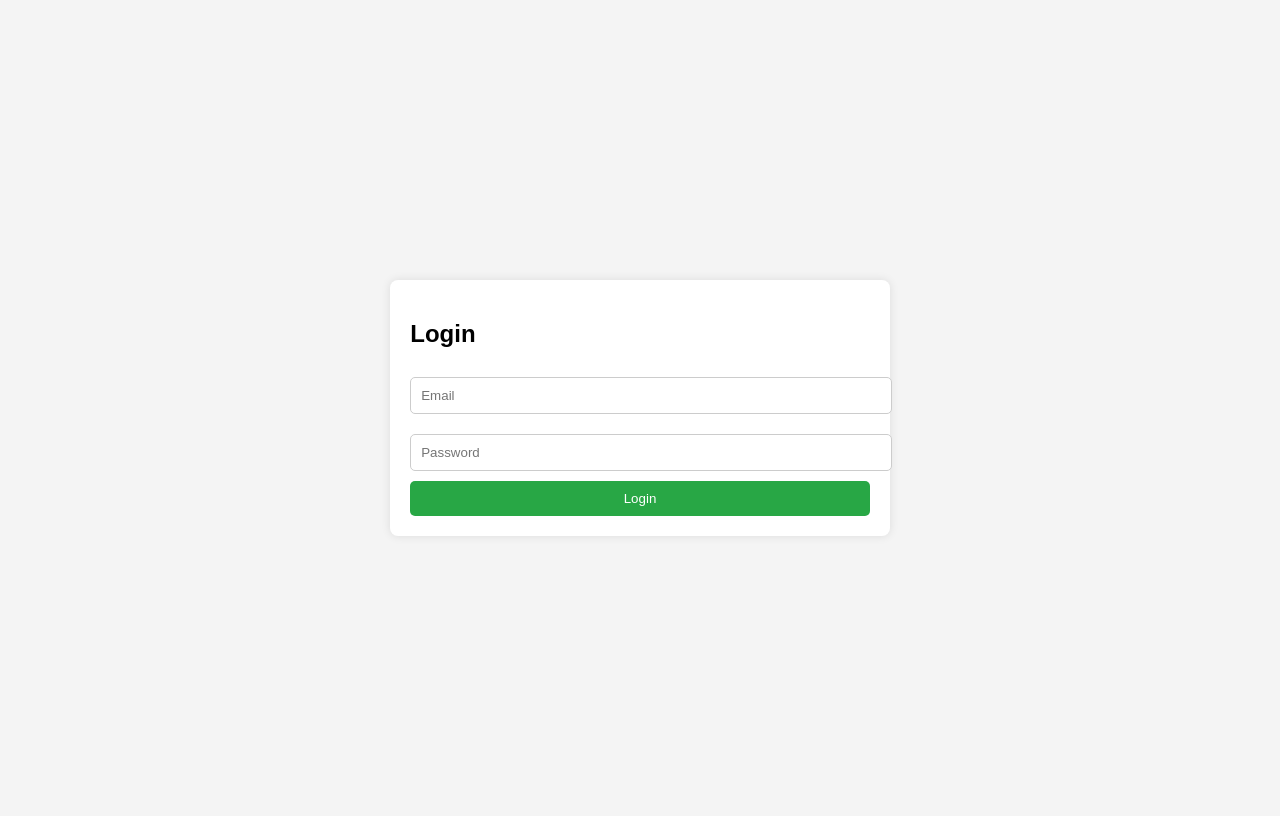
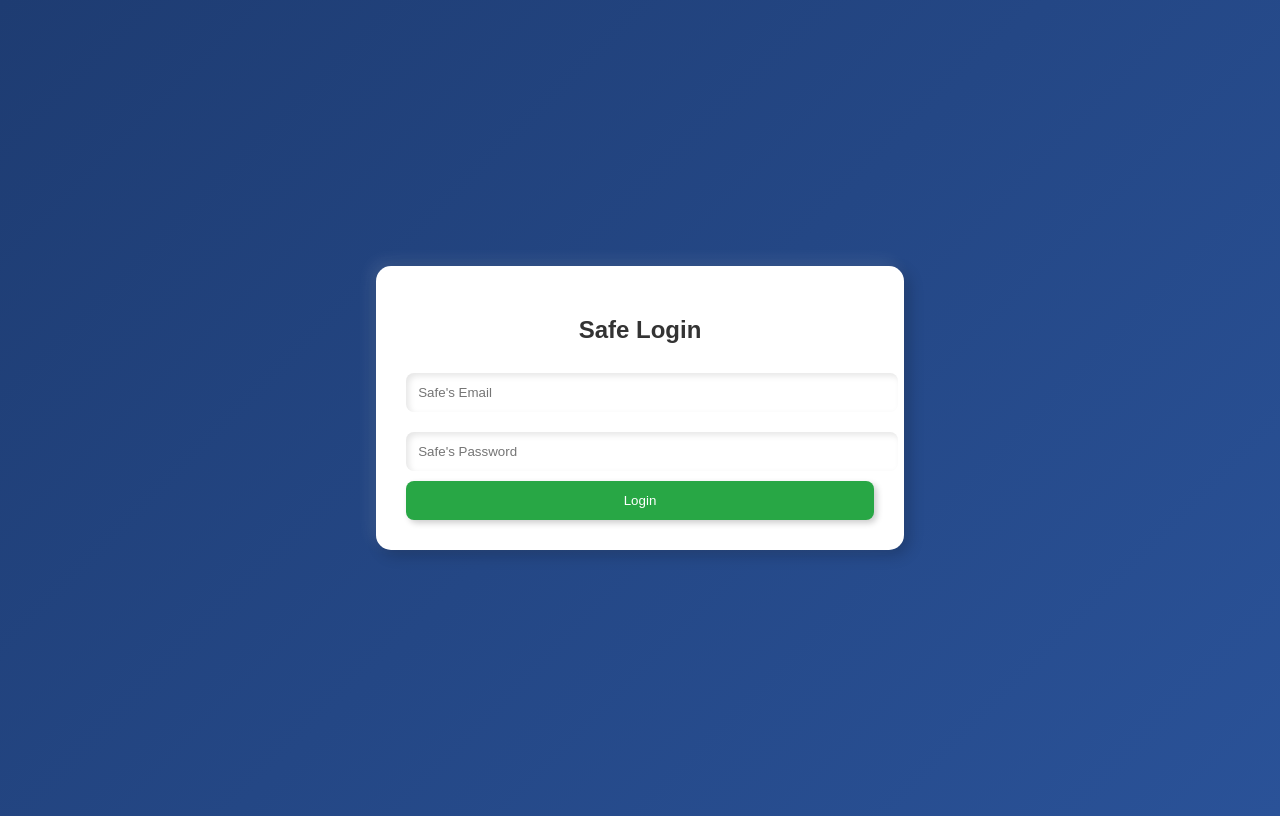
Before and after one commit to something95859/plan-, a Flask app: page / in a window 1280 px wide. Run offline with Flask 3, Linux system fonts and the light colour scheme.

Commit message:
Update login.html

```diff
--- a/templates/login.html
+++ b/templates/login.html
@@ -3,7 +3,7 @@
 <head>
     <meta charset="UTF-8">
     <meta name="viewport" content="width=device-width, initial-scale=1.0">
-    <title>Login</title>
+    <title> Safe Login</title>
     <style>
         body {
             font-family: Arial, sans-serif;
@@ -11,38 +11,49 @@
             justify-content: center;
             align-items: center;
             height: 100vh;
-            background-color: #f4f4f4;
+            background: linear-gradient(135deg, #1e3c72, #2a5298);
         }
         .container {
             background: white;
-            padding: 20px;
-            border-radius: 8px;
-            box-shadow: 0px 0px 10px rgba(0, 0, 0, 0.1);
+            padding: 30px;
+            border-radius: 15px;
+            box-shadow: 5px 5px 15px rgba(0, 0, 0, 0.2), -5px -5px 15px rgba(255, 255, 255, 0.1);
+            text-align: center;
+        }
+        h2 {
+            color: #333;
         }
         input {
             width: 100%;
-            padding: 10px;
+            padding: 12px;
             margin: 10px 0;
-            border: 1px solid #ccc;
-            border-radius: 5px;
+            border: none;
+            border-radius: 8px;
+            box-shadow: inset 3px 3px 6px rgba(0, 0, 0, 0.1), inset -3px -3px 6px rgba(255, 255, 255, 0.6);
+            outline: none;
         }
         button {
             width: 100%;
-            padding: 10px;
+            padding: 12px;
             background: #28a745;
             color: white;
             border: none;
-            border-radius: 5px;
+            border-radius: 8px;
             cursor: pointer;
+            transition: background 0.3s ease;
+            box-shadow: 3px 3px 6px rgba(0, 0, 0, 0.2), -3px -3px 6px rgba(255, 255, 255, 0.1);
+        }
+        button:hover {
+            background: #218838;
         }
     </style>
 </head>
 <body>
     <div class="container">
-        <h2>Login</h2>
+        <h2>Safe Login</h2>
         <form action="/" method="POST">
-            <input type="email" name="email" placeholder="Email" required>
-            <input type="password" name="password" placeholder="Password" required>
+            <input type="email" name="email" placeholder="Safe's Email" required>
+            <input type="password" name="password" placeholder="Safe's Password" required>
             <button type="submit">Login</button>
         </form>
     </div>
```
